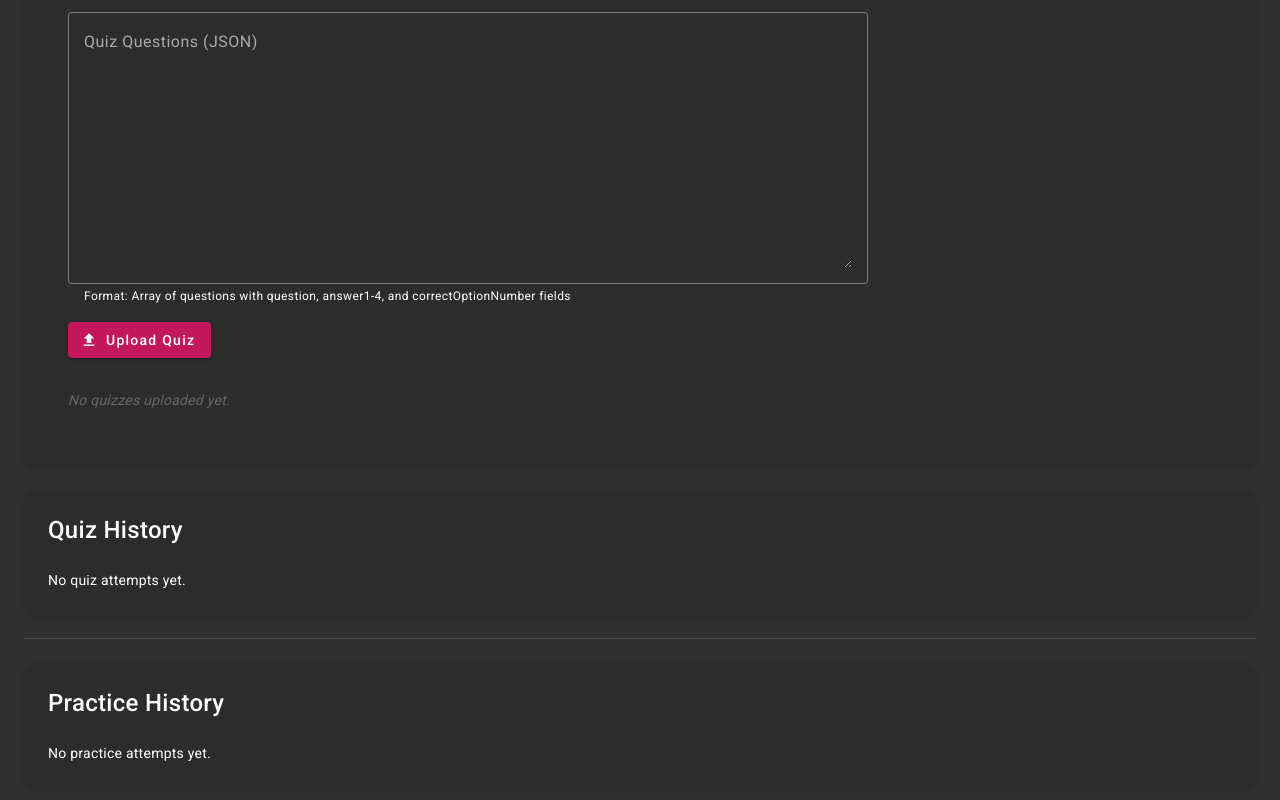
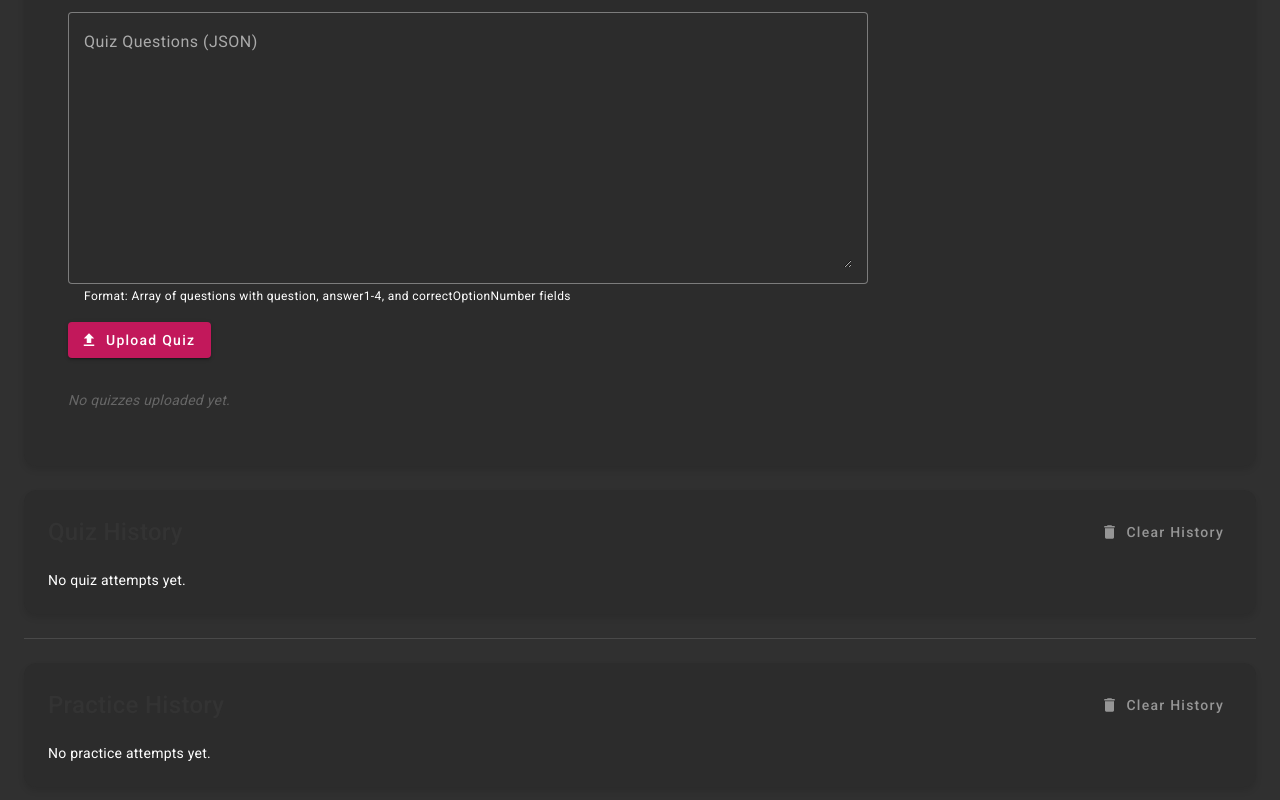
Before and after one commit to seyedmehdimusavi/zos, an Angular app: page /admin in a window 1280 px wide. Shown: the part 326-1126 px from the top of the page. Built offline with nearby package versions, Linux system fonts and the light colour scheme; no server answers; the database is empty.

Commit message:
clear history

```diff
--- a/src/app/components/admin-panel/admin-panel.component.html
+++ b/src/app/components/admin-panel/admin-panel.component.html
@@ -8,7 +8,13 @@
 
 
   <section class="quiz-history-section">
-    <h2>Quiz History</h2>
+    <div class="section-header">
+      <h2>Quiz History</h2>
+      <button mat-button color="warn" (click)="clearQuizHistory()" [disabled]="quizHistory.length === 0">
+        <mat-icon>delete</mat-icon>
+        Clear History
+      </button>
+    </div>
     <div *ngIf="quizHistory.length === 0" class="no-data-message">
       No quiz attempts yet.
     </div>
@@ -57,7 +63,13 @@
   <mat-divider class="section-divider"></mat-divider>
 
   <section class="history-section">
-    <h2>Practice History</h2>
+    <div class="section-header">
+      <h2>Practice History</h2>
+      <button mat-button color="warn" (click)="clearPracticeHistory()" [disabled]="practiceHistory.length === 0">
+        <mat-icon>delete</mat-icon>
+        Clear History
+      </button>
+    </div>
     <div *ngIf="practiceHistory.length === 0" class="no-data-message">
       No practice attempts yet.
     </div>
--- a/src/app/components/admin-panel/admin-panel.component.scss
+++ b/src/app/components/admin-panel/admin-panel.component.scss
@@ -117,6 +117,24 @@
     margin-bottom: 24px;
     box-shadow: 0 4px 6px rgba(0, 0, 0, 0.1);
 
+    .section-header {
+      display: flex;
+      justify-content: space-between;
+      align-items: center;
+      margin-bottom: 20px;
+
+      h2 {
+        margin: 0;
+        color: #333;
+      }
+
+      button {
+        mat-icon {
+          margin-right: 8px;
+        }
+      }
+    }
+
     h2 {
       color: #ffffff;
       margin: 0 0 24px;
--- a/src/app/components/admin-panel/admin-panel.component.ts
+++ b/src/app/components/admin-panel/admin-panel.component.ts
@@ -104,6 +104,30 @@ export class AdminPanelComponent implements OnInit {
     this.practiceHistoryDataSource.data = practiceResults;
   }
 
+  async clearQuizHistory() {
+    try {
+      await this.englishService.clearQuizHistory();
+      this.quizHistory = [];
+      this.quizHistoryDataSource.data = [];
+      this.snackBar.open('Quiz history cleared successfully', 'Close', { duration: 3000 });
+    } catch (error) {
+      console.error('Error clearing quiz history:', error);
+      this.snackBar.open('Error clearing quiz history', 'Close', { duration: 3000 });
+    }
+  }
+
+  async clearPracticeHistory() {
+    try {
+      await this.englishService.clearPracticeHistory();
+      this.practiceHistory = [];
+      this.practiceHistoryDataSource.data = [];
+      this.snackBar.open('Practice history cleared successfully', 'Close', { duration: 3000 });
+    } catch (error) {
+      console.error('Error clearing practice history:', error);
+      this.snackBar.open('Error clearing practice history', 'Close', { duration: 3000 });
+    }
+  }
+
   async loadQuizzes() {
     this.quizzes = await this.englishService.getQuizzes();
   }
--- a/src/app/services/english-learning.service.ts
+++ b/src/app/services/english-learning.service.ts
@@ -63,9 +63,11 @@ export class EnglishLearningService {
 
   async getPracticeHistory(): Promise<PracticeResponse[]> {
     const data = await this.firebaseService.getData(this.PRACTICE_HISTORY_PATH);
-    return Object.values(data || {}).map(item => item as PracticeResponse).sort((a, b) =>
-      new Date(b.timestamp).getTime() - new Date(a.timestamp).getTime()
-    );
+    return data ? Object.values(data) : [];
+  }
+
+  async clearPracticeHistory(): Promise<void> {
+    await this.firebaseService.setData(this.PRACTICE_HISTORY_PATH, null);
   }
 
   async getAverageScore(): Promise<number> {
@@ -234,6 +236,10 @@ ${practice.correctAnswer ? `Correct Answer: ${practice.correctAnswer}` : ''}`;
     }
   }
 
+  async clearQuizHistory(): Promise<void> {
+    await this.firebaseService.setData(this.QUIZ_RESULTS_PATH, null);
+  }
+
   async getQuizResults(quizId?: string, limit: number = 20): Promise<QuizResult[]> {
     try {
       console.log('Fetching quiz results from path:', this.QUIZ_RESULTS_PATH);
```
